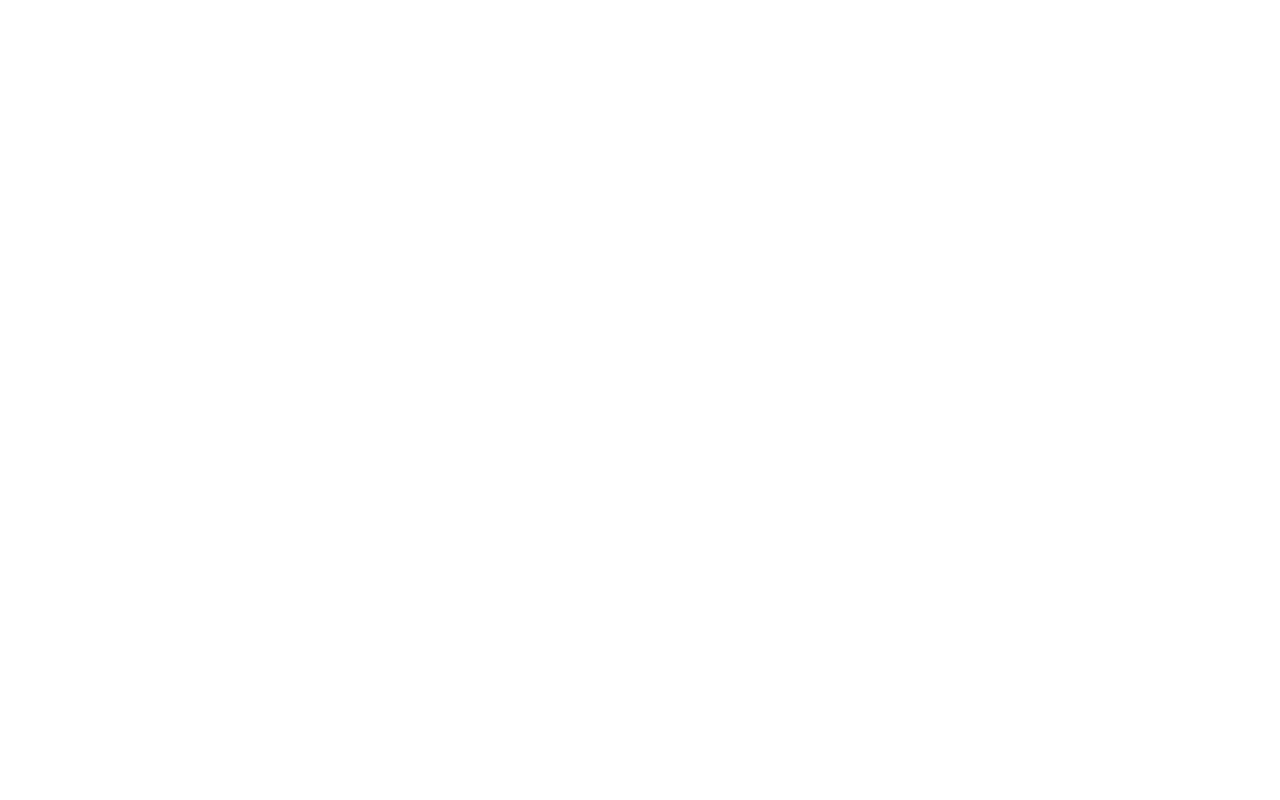
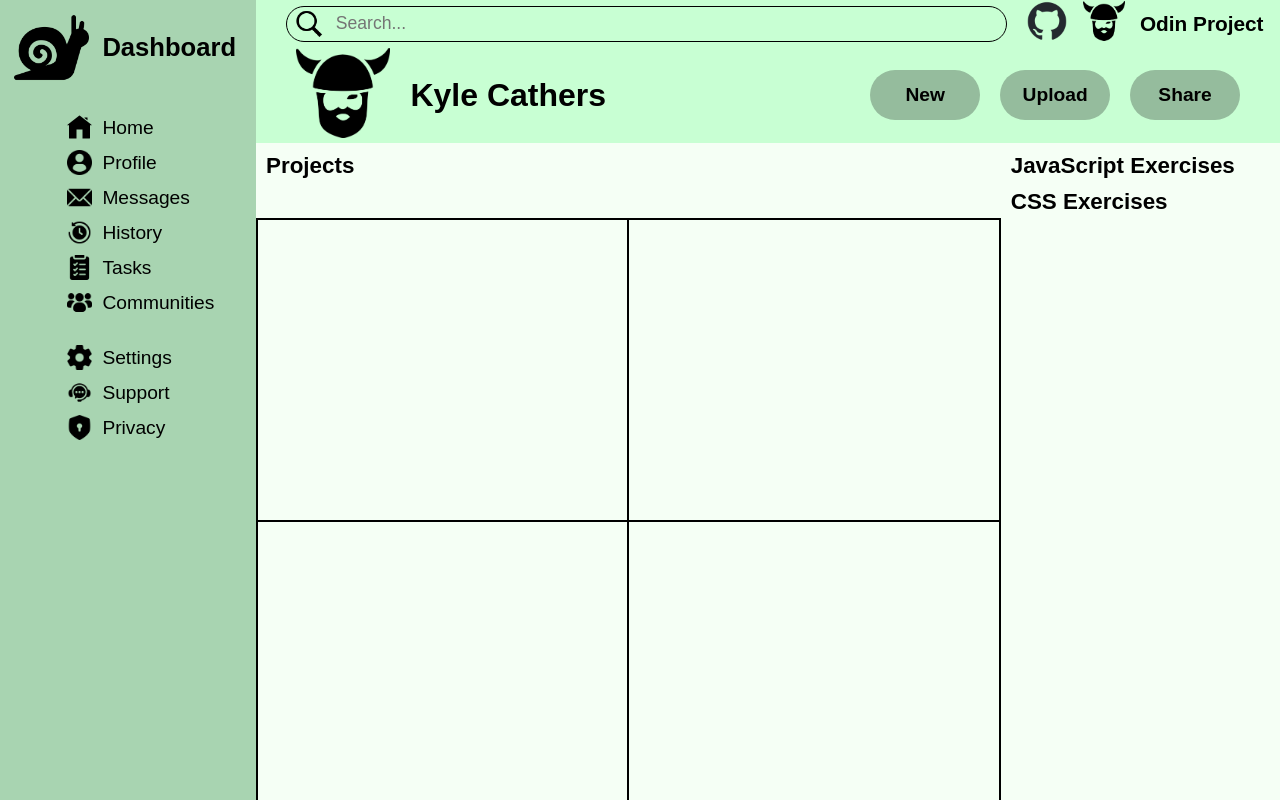
Before and after one commit to KyleCathers/Admin-Dashboard, a plain HTML site: page index.html in a window 1280 px wide. Drawn offline with Linux system fonts and the light colour scheme.

Commit message:
Committing with "completed" header and sidebar
Main body in progress, going to add github school and odin SW projects
to project cards, then add JS and CSS exercises to github and main
content

```diff
--- a/index.html
+++ b/index.html
@@ -4,9 +4,132 @@
     <meta charset="UTF-8">
     <meta name="viewport" content="width=device-width, initial-scale=1.0">
     <title>Admin Dashboard</title>
-    <link rel="stylesheet" href="styles.html">
+    <link rel="stylesheet" href="styles.css">
 </head>
 <body>
+    <div class="container">
+        <div class="sidebar">
+            <div class="brandbox">
+                <div class="logo">
+                    <img src="./images/snail.png" alt="logo">
+                </div>
+                <div class="text">Dashboard</div>
+            </div>
+            <div class="navigationtop">
+                <a href="#" class="home" title="Home">
+                    <div class="logo">
+                        <img src="./images/homeIcon.png" alt="home"/>
+                    </div>
+                    <div>Home</div>
+                </a>
+                <a href="#" class="profile" title="Profile">
+                    <div class="logo">
+                        <img src="./images/profileIcon.png" alt="logo">
+                    </div>
+                    <div>Profile</div>
+                </a>
+                <a href="#" class="messages" title="Messages">
+                    <div class="logo">
+                        <img src="./images/messagesIcon.png" alt="logo">
+                    </div>
+                    <div>Messages</div>
+                </a>
+                <a href="#" class="history" title="History">
+                    <div class="logo">
+                        <img src="./images/historyIcon.png" alt="logo">
+                    </div>
+                    <div>History</div>
+                </a>
+                <a href="#" class="tasks">
+                    <div class="logo">
+                        <img src="./images/tasksIcon.png" alt="logo" title="Tasks">
+                    </div>
+                    <div>Tasks</div>
+                </a>
+                <a href="#" class="communities" title="Communities">
+                    <div class="logo">
+                        <img src="./images/communitiesIcon.png" alt="logo">
+                    </div>
+                    <div>Communities</div>
+                </a>
+            </div>
+            <div class="navigationbottom">
+                <a href="#" class="settings" title="Settings">
+                    <div class="logo">
+                        <img src="./images/settingsIcon.png" alt="logo">
+                    </div>
+                    <div>Settings</div>
+                </a>
+                <a href="#" class="support" title="Support">
+                    <div class="logo">
+                        <img src="./images/supportIcon.png" alt="logo">
+                    </div>
+                    <div>Support</div>
+                </a>
+                <a href="#" class="privacy" title="Privacy">
+                    <div class="logo">
+                        <img src="./images/privacyIcon.png" alt="logo">
+                    </div>
+                    <div>Privacy</div>
+                </a>
+            </div>
+        </div>
 
+        <div class="header">
+            <div class="topRow">
+                <div class="searchBar">
+                    <button type="button">
+                        <img src="./images/searchIcon.png" alt="Search Icon">
+                    </button>
+                    <input type="text" placeholder="Search...">
+                </div>
+                <div class="buttons">
+                    <a href="https://github.com/KyleCathers" class="githubLogo">
+                        <img src="./images/githubLogo.png" alt="Github Logo">
+                    </a>
+                    <a href="https://www.theodinproject.com" class="odinLogo">
+                        <img src="./images/odinLogo.png" alt="Odin Logo">
+                    </a>
+                    <div class="odin">Odin Project</div>
+                </div>
+            </div>
+            <div class="bottomRow">
+                <a href="https://www.theodinproject.com" class="odinLogo">
+                    <img src="./images/odinLogo.png" alt="Odin Logo">
+                </a>
+                <div class="titleText">Kyle Cathers</div>
+                <button class="new">New</button>
+                <button class="upload">Upload</button>
+                <button class="share">Share</button>
+            </div>
+        </div>
+
+        <div class="mainContent">
+            <div class="projectsContainer">
+                <div class="title">Projects</div>
+                <div class="projects">
+                    <div class="projectCard software" id="adminDashboard"></div>
+                    <div class="projectCard software" id="signupForm"></div>
+                    <div class="projectCard software" id="calculator"></div>
+                    <div class="projectCard software" id="rockPaperScissors"></div>
+                    <div class="projectCard software" id="etchASketch"></div>
+                    <div class="projectCard software" id="odinRecipes"></div>
+                    <div class="projectCard hardware" id="processor"></div>
+                    <div class="projectCard hardware" id="dualbuckPCB"></div>
+                    <div class="projectCard hardware" id="robotArm"></div>
+                    <div class="projectCard hardware" id="alarmClock"></div>
+                    <div class="projectCard hardware" id="cordicFSM"></div>
+                </div>
+            </div>
+            <div class="jsExercisesContainer">
+                <div class="title">JavaScript Exercises</div>
+                <div class="jsExercises"></div>
+            </div>
+            <div class="cssExercisesContainer">
+                <div class="title">CSS Exercises</div>
+                <div class="cssExercises"></div>
+            </div>
+        </div>
+    </div>
 </body>
 </html>
--- /dev/null
+++ b/styles.css
@@ -0,0 +1,238 @@
+* {
+    font-family: Arial, Helvetica, sans-serif;
+    margin: 0px;
+    padding: 0px;
+}
+
+body {
+    height: 100vh;
+}
+
+.container {
+    margin: 0px;
+    height: 100%;
+    display: grid;
+    grid-template-columns: 1fr 4fr;
+    grid-template-rows: 1fr 5fr;
+}
+
+/*                      SIDEBAR SECTION                                   */
+
+.sidebar {
+    grid-column: 1 / 2;
+    grid-row: 1 / 6;
+    display: grid;
+    grid-template-rows: 1fr 2fr 10fr;
+    gap: 20px;
+    background-color: #a8d4b1;
+}
+
+.brandbox {
+    grid-row: 1 / 2;
+}
+
+.brandbox .logo {
+    display: grid;
+    justify-content: center;
+}
+
+.logo img {
+    height: 25px;
+}
+
+.brandbox img {
+    height: 75px;
+}
+
+.brandbox .text {
+    display: grid;
+    justify-content: start;
+    grid-column: 2;
+    font-size: 1.6rem;
+    color: black;
+    font-weight: bold;
+}
+
+.brandbox,
+.sidebar a {
+    display: grid;
+    grid-template-columns: 2fr 3fr;
+    align-items: center;
+    padding-top: 10px;
+}
+
+a .logo {
+    display: grid;
+    justify-content: end;
+    padding-right: 10px;
+}
+
+a {
+    text-decoration: none;
+    color: black;
+    font-size: 1.2rem;
+    text-align: start;
+}
+
+.navigationtop {
+    grid-row: 2 / 3;
+}
+
+.navigationbottom {
+    grid-row: 3 / 4;
+    gap: 5px;
+}
+
+.sidebar a:hover {
+    transform: scale(1.1);
+}
+
+
+/*                         HEADER SECTION                                 */
+
+.header {
+    background-color: #c8ffd3;
+    grid-column: 2 / 5;
+    grid-row: 1 / 2;
+    display: grid;
+    grid-template-rows: 1fr 2fr;
+    position: sticky;
+}
+
+.topRow {
+    grid-row: 1 / 2;
+    display: grid;
+    align-items: center;
+    grid-template-columns: 3fr 1fr;
+    gap: 10px;
+}
+
+.searchBar {
+    grid-column: 1 / 2;
+    margin-left: 30px;
+    display: grid;
+    grid-template-columns: 1fr 20fr;
+    align-items: center;
+    padding: 2px 5px 2px 5px;
+    border: 1px solid black;
+    border-radius: 20px;
+}
+
+button img {
+    height: 100%;
+}
+
+.searchBar input,
+.searchBar button {
+    height: 30px;
+    border:0;
+    background-color: transparent;
+    border-radius: 20px;
+}
+
+.searchBar input {
+    padding-left: 10px;
+    font-size: 1.1rem;
+    outline: 0;
+}
+
+.searchBar {
+    margin-right: 10px;
+}
+
+.buttons {
+    display: grid;
+    align-items: center;
+    gap: 10px;
+    grid-template-columns: 1fr 1fr 3fr;
+}
+
+.buttons img {
+    height: 40px;
+}
+
+.odin {
+    font-size: 1.3rem;
+    font-weight: bold;
+}
+
+.bottomRow {
+    grid-row: 2 / 3;
+    display: grid;
+    align-items: center;
+    grid-template-columns: 1fr 6fr repeat(3, 1.5fr);
+    gap: 20px;
+    padding: 0px 40px 0px 40px;
+}
+
+.bottomRow button {
+    width: 100%;
+    height: 50px;
+    border-radius: 30px;
+    border: 0;
+    background-color: #95bc9d;
+    font-size: 1.2rem;
+    font-weight: bold;
+    transition: background-color 0.2s, color 0.2s;
+}
+
+.bottomRow button:hover {
+    background-color: #334236;
+    color: white;
+}
+
+.bottomRow img {
+    height: 90px;
+}
+
+.titleText {
+    font-size: 2rem;
+    font-weight: bold;
+}
+
+/*                      MAIN CONTENT SECTION                              */
+
+.mainContent {
+    grid-column: 2 / 5;
+    grid-row: 2 / 6;
+    background-color: #f5fff5;
+    display: grid;
+    grid-template-columns: 4fr 4fr 3fr;
+    grid-template-rows: repeat(6 1fr);
+    max-height: 100%;
+    overflow-y: scroll;
+}
+
+.projectsContainer {
+    grid-column: 1 / 3;
+    grid-row: 1 / 7;
+    display: grid;
+    grid-template-rows: 1fr 24fr;
+}
+
+.projects {
+    border: solid black 1px;
+    display: grid;
+    grid-template-columns: 1fr 1fr;
+}
+
+.projectCard {
+    border: solid black 1px;
+    height: 300px;
+}
+
+.jsExercisesContainer {
+    grid-column: 3 / 4;
+    grid-row: 1 / 4;
+}
+
+.cssExercsisesContainer {
+    grid-column: 3 / 4;
+    grid-row: 4 / 7;
+}
+
+.title {
+    font-size: 1.4rem;
+    font-weight: bold;
+    padding: 10px 0px 0px 10px;
+}
```
Also changed, not shown: dashboard-project.png (added), images/communitiesIcon.png (added), images/githubLogo.png (added), images/historyIcon.png (added), images/homeIcon.png (added), images/messagesIcon.png (added), images/odinLogo.png (added), images/privacyIcon.png (added), images/profileIcon.png (added), images/searchIcon.png (added), images/settingsIcon.png (added), images/snail.png (added), images/supportIcon.png (added), images/tasksIcon.png (added), 1 more files.
